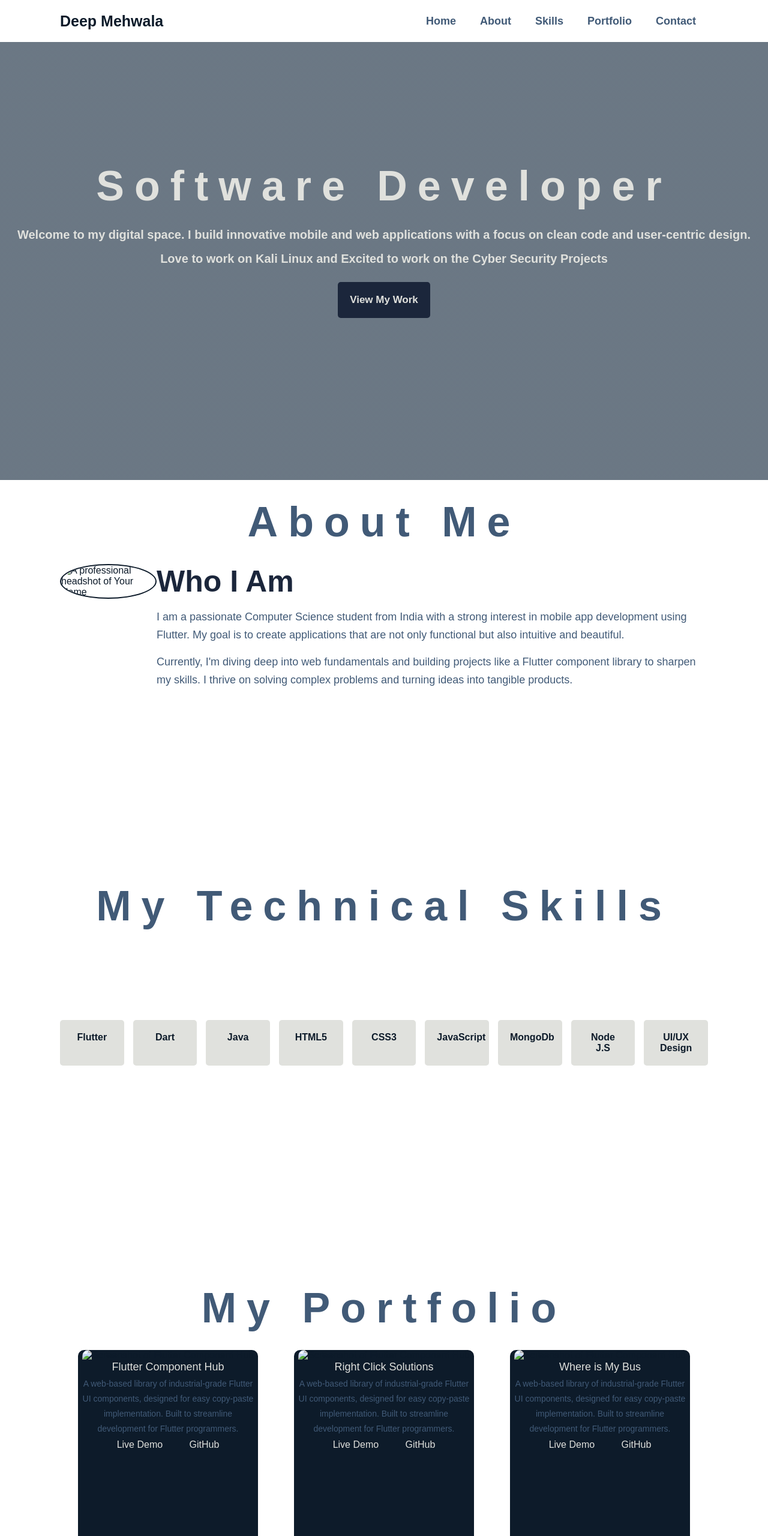
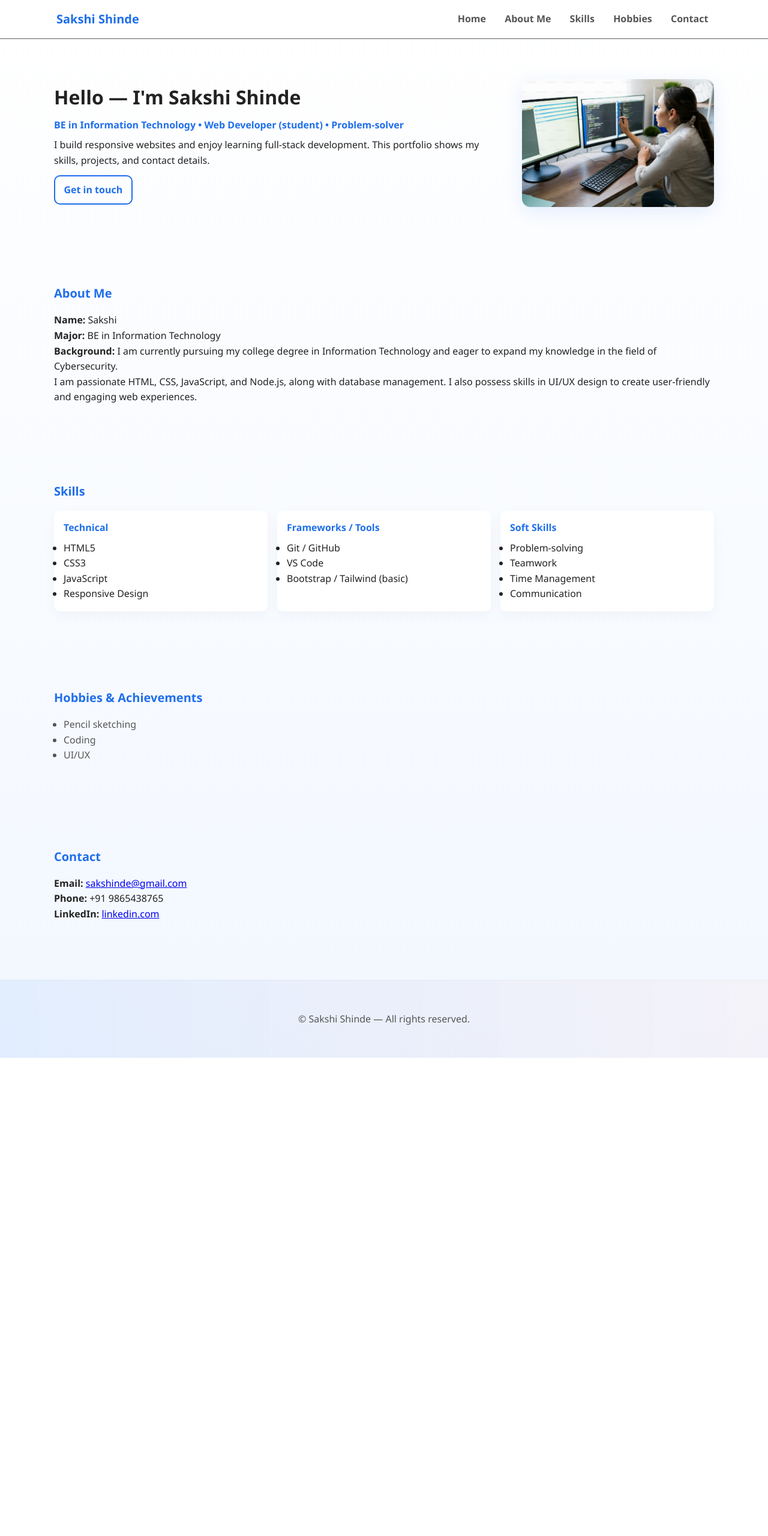
Before and after one commit to Informationtechnology12/portfolioo, a plain HTML site: page index.html in a window 1280 px wide. Shown: the top 2560 px of the page at 60% size. After the commit the page ends 1763 px from the top, so only its background shows below. Drawn offline with Linux system fonts and the light colour scheme; files whose address does not match are found by name.

Commit message:
Add files via upload

```diff
--- a/index.html
+++ b/index.html
@@ -1,150 +1,119 @@
-<!DOCTYPE html>
-<html lang="en">
-
+<html>
 <head>
-    <meta charset="UTF-8">
-    <meta name="viewport" content="width=device-width, initial-scale=1.0">
   <title>Portfolio</title>
-    <link rel="stylesheet" href="style.css">
+  <link rel="stylesheet" href="style.css" />
 </head>
-
 <body>
-    <header class="MainHeader">
-        <div class="container MainNav">
-            <a href="#" class="logo">Deep Mehwala</a>
-            <nav>
-                <ul>
-                    <li><a href="#home">Home</a></li>
-                    <li><a href="#about">About</a></li>
-                    <li><a href="#skills">Skills</a></li>
-                    <li><a href="#portfolio">Portfolio</a></li>
-                    <li><a href="#contact">Contact</a></li>
-                </ul>
+  <header class="header">
+    <div class="container header-inner">
+      <h1 class="title">Sakshi Shinde</h1>
+      <nav class="nav">
+        <a href="#home" class="nav-link">Home</a>
+        <a href="#about" class="nav-link">About Me</a>
+        <a href="#skills" class="nav-link">Skills</a>
+        <a href="#hobbies" class="nav-link">Hobbies</a>
+        <a href="#contact" class="nav-link">Contact</a>
       </nav>
+      <button class="menu-toggle" aria-label="Toggle menu">☰</button>
     </div>
   </header>
 
-    <main>
-        <section class="Home" id="home">
-            <div class="containers">
-                <h1>Software Developer </h1>
-                <p>Welcome to my digital space. I build innovative mobile and web applications with a focus on clean
-                    code and user-centric design.</p>
-                <p>Love to work on Kali Linux and Excited to work on the Cyber Security Projects</p>
-                <a href="#portfolio" class="btn">View My Work</a>
+  <section id="home" class="hero">
+    <div class="container hero-grid">
+      <div class="hero-text">
+        <h2>Hello — I'm Sakshi Shinde</h2>
+        <p class="lead">BE in Information Technology • Web Developer (student) • Problem-solver</p>
+        <p>I build responsive websites and enjoy learning full-stack development. This portfolio shows my skills, projects, and contact details.</p>
+        <a class="btn" href="#contact">Get in touch</a>
+      </div>
+
+      <div class="hero-image">
+        <img src="C:\Users\Sakshi\OneDrive\Desktop\Wd prac\girl.jpg" alt="Profile picture" />
+      </div>
     </div>
   </section>
 
-        <section class="About" id="about">
+  <section id="about" class="section about">
     <div class="container">
-                <h2 class="section-title">About Me</h2>
-                <!--<div class="about-content">
-                    <img src="images/abtimg.JPG" alt="A professional headshot of Your Name">
+      <h3 class="section-title">About Me</h3>
+      <div class="about-grid">
+        <div class="about-left">
         </div>
-                <div class="right-side">
-                        <h3>Who I Am</h3>
-                        <p>I am a passionate Computer Science student from India with a strong interest in mobile app development using Flutter. My goal is to create applications that are not only functional but also intuitive and beautiful.</p>
-                        <p>Currently, I'm diving deep into web fundamentals and building projects like a Flutter component library to sharpen my skills. I thrive on solving complex problems and turning ideas into tangible products.</p>
-                </div>-->
-                <div class="container-inner">
-                    <div class="left-container">
-                        <img src="images/abtimg.JPG" alt="A professional headshot of Your Name">
-                    </div>
-
-                    <div class="right-container">
-                        <h3>Who I Am</h3>
-                        <p>I am a passionate Computer Science student from India with a strong interest in mobile app
-                            development using Flutter. My goal is to create applications that are not only functional
-                            but also intuitive and beautiful.</p>
-                        <p>Currently, I'm diving deep into web fundamentals and building projects like a Flutter
-                            component library to sharpen my skills. I thrive on solving complex problems and turning
-                            ideas into tangible products.</p>
+        <div class="about-right">
+          <p><strong>Name:</strong> Sakshi</p>
+          <p><strong>Major:</strong> BE in Information Technology</p>
+          <p><strong>Background:</strong> I am currently pursuing my college degree in Information Technology and eager to expand my knowledge in the field of Cybersecurity.</p>
+          <p>I am passionate HTML, CSS, JavaScript, and Node.js, along with database management. I also possess skills in UI/UX design to create user-friendly and engaging web experiences.</p>
         </div>
       </div>
     </div>
   </section>
 
-
-        <section id="skills" class="skills">
+  <section id="skills" class="section skills">
     <div class="container">
-                <h2 class="section-title">My Technical Skills</h2>
+      <h3 class="section-title">Skills</h3>
       <div class="skills-grid">
-                    <div class="skill-item">Flutter</div>
-                    <div class="skill-item">Dart</div>
-                    <div class="skill-item">Java</div>
-                    <div class="skill-item">HTML5</div>
-                    <div class="skill-item">CSS3</div>
-                    <div class="skill-item">JavaScript</div>
-                    <div class="skill-item">MongoDb</div>
-                    <div class="skill-item">Node J.S</div>
-                    <div class="skill-item">UI/UX Design</div>
+        <div class="skill-card">
+          <h4>Technical</h4>
+          <ul>
+            <li>HTML5</li>
+            <li>CSS3</li>
+            <li>JavaScript</li>
+            <li>Responsive Design</li>
+          </ul>
         </div>
+        <div class="skill-card">
+          <h4>Frameworks / Tools</h4>
+          <ul>
+            <li>Git / GitHub</li>
+            <li>VS Code</li>
+            <li>Bootstrap / Tailwind (basic)</li>
+          </ul>
         </div>
-        </section>
-
-
-        <section id="portfolio" class="portfolio">
-            <div class="container">
-                <h2 class="section-title">My Portfolio</h2>
-                <div class="container-inner-port">
-                    <div class="cards">
-                        <img src="images/card1.jpg" width="100%" height="50%" alt="Screenshot of Flutter Component Hub">
-                        <div class="project-content">
-                            <h3>Flutter Component Hub</h3>
-                            <p>A web-based library of industrial-grade Flutter UI components, designed for easy
-                                copy-paste implementation. Built to streamline development for Flutter programmers.</p>
-                            <div class="project-links">
-                                <a href="#" target="_blank">Live Demo</a>
-                                <a href="#" target="_blank">GitHub</a>
-                            </div>
-                        </div>
-                    </div>
-
-                    <div class="cards">
-                        <img src="images/rcs.png" width="100%" height="50%" alt="Screenshot of Flutter Component Hub">
-                        <div class="project-content">
-                            <h3>Right Click Solutions</h3>
-                            <p>A web-based library of industrial-grade Flutter UI components, designed for easy
-                                copy-paste implementation. Built to streamline development for Flutter programmers.</p>
-                            <div class="project-links">
-                                <a href="#" target="_blank">Live Demo</a>
-                                <a href="#" target="_blank">GitHub</a>
-                            </div>
-                        </div>
-                    </div>
-
-                    <div class="cards">
-                        <img src="images/bus.jpg" width="100%" height="50%" alt="Screenshot of Flutter Component Hub">
-                        <div class="project-content">
-                            <h3>Where is My Bus</h3>
-                            <p>A web-based library of industrial-grade Flutter UI components, designed for easy
-                                copy-paste implementation. Built to streamline development for Flutter programmers.</p>
-                            <div class="project-links">
-                                <a href="#" target="_blank">Live Demo</a>
-                                <a href="#" target="_blank">GitHub</a>
-                            </div>
-                        </div>
+        <div class="skill-card">
+          <h4>Soft Skills</h4>
+          <ul>
+            <li>Problem-solving</li>
+            <li>Teamwork</li>
+            <li>Time Management</li>
+            <li>Communication</li>
+          </ul>
         </div>
       </div>
     </div>
   </section>
 
-
-        <section id="contact">
+  <section id="hobbies" class="section hobbies">
     <div class="container">
-                <h2 class="section-title">Get In Touch</h2>
-                <div class="contact-info">
-                    <p>I'm currently seeking new opportunities and am open to collaboration. Feel free to reach out!</p>
-                    <p>Email: <a href="mailto:deepmehwala@gmail.com">deepmehwala@gmail.com</a></p>
+      <h3 class="section-title">Hobbies & Achievements</h3>
+      <div class="hobbies-list">
+        <ul>
+          <li>Pencil sketching</li>
+          <li>Coding</li>
+          <li>UI/UX</li>
+        </ul>
       </div>
     </div>
   </section>
 
-    </main>
+  <section id="contact" class="section contact">
+    <div class="container">
+      <h3 class="section-title">Contact</h3>
 
-     <footer class="main-footer">
-        <p>&copy; 2025 Deep Mehwala. All Rights Reserved.</p>
+      <div class="contact-grid">
+        <div class="contact-info">
+          <p><strong>Email:</strong> <a href="mailto:sakshinde@gmail.com">sakshinde@gmail.com</a></p>
+          <p><strong>Phone:</strong> +91 9865438765</p>
+          <p><strong>LinkedIn:</strong> <a href="#" target="_blank" rel="noopener">linkedin.com</a></p>
+        </div>
+      </div>
+    </div>
+  </section>
+
+  <footer class="site-footer">
+    <div class="container footer-inner">
+      <p>© <span id="year"></span> Sakshi Shinde — All rights reserved.</p>
+    </div>
   </footer>
 </body>
-
 </html>
--- a/style.css
+++ b/style.css
@@ -1,382 +1,169 @@
-* {
-    margin: 0;
-    padding: 0;
-    box-sizing: border-box;
+
+* { box-sizing: border-box; margin: 0; padding: 0; }
+:root{
+  --primary: #1f6feb;
+  --accent: #ff7a59;
+  --bg: #f6f9ff;
+  --text: #222;
+  --muted: #555;
+  --max-width: 1100px;
+  --radius: 12px;
+  --gap: 1.25rem;
+  font-family: "Segoe UI", Roboto, "Helvetica Neue", Arial, sans-serif;
 }
 
 body {
-    background-color: white;
-    font-family: Arial, Helvetica, sans-serif;
-    color: #0d1b2a;
+  background: linear-gradient(180deg, #ffffff 0%, #f2f7ff 100%);
+  color: #222;
+  line-height: 1.6;
 }
 
 .container {
-    max-width: 1100px;
-    margin: auto;
-    padding: 10px;
+  width: 92%;
+  max-width: var(--max-width);
+  margin: 0 auto;
+  padding: 2rem 0;
 }
 
-.MainHeader {
-    background-color: white;
-    box-shadow: black;
-    position: fixed;
-    width: 100%;
-    top: 0;
-    left: 0;
+.header{
+  position: fixed;
+  top: 0;
+  left: 0;
+  right: 0;
+  background: white;
+  border-bottom: 1px solid rgb(94, 94, 94);
+}
+.header-inner{
+  display:flex;
+  align-items:center;
+  justify-content:space-between;
+  gap:16px;
+  padding: 12px 0;
+}
+.title {
+  font-size: 20px;
+  color: #1f6feb;
+  margin-left: 4px;
+}
+.nav {
+  display:flex;
+  gap: 0.75rem;
+  align-items:center;
+}
+.nav-link{
+  text-decoration:none;
+  color: var(--muted);
+  padding: 0.45rem 0.6rem;
+  border-radius: 8px;
+  transition: all 180ms ease;
+  font-weight: 600;
+}
+.nav-link:hover{
+  color: #fff;
+  background: var(--primary);
+  transform: translateY(-2px);
 }
 
-.MainNav {
-    display: flex;
-    justify-content: space-between;
-    align-items: center;
-    height: 70px;
+.menu-toggle {
+  display:none;
+  background: transparent;
+  border: none;
+  font-size: 1.25rem;
 }
 
-.MainNav .logo {
-    font-size: 25px;
-    font-weight: 700;
-    text-decoration: none;
-    color: #0d1b2a;
+.hero{
+  padding-top: 6.25rem;
+  padding-bottom: 2rem;
+}
+.hero-grid{
+  display:grid;
+  grid-template-columns: 1fr 320px;
+  gap: 2rem;
+  align-items:center;
+}
+.hero-text h2{ font-size: 2rem; margin-bottom: 0.5rem; }
+.lead { color:var(--primary); font-weight:600; margin-bottom: 0.5rem; }
+.hero-image img{
+  width: 100%;
+  max-width: 320px;
+  border-radius:14px;
+  box-shadow: 0 8px 30px rgba(31,111,235,0.12);
+  display:block;
+  object-fit:cover;
 }
 
-.MainNav ul {
-    display: flex;
-    list-style: none;
+.section { padding: 2rem 0; }
+
+.section-title { font-size: 1.25rem; margin-bottom: 1rem; color:#1f6feb; }
+
+.skills-grid{
+  display:flex;
+  gap: 1rem;
+  flex-wrap:wrap;
 }
+.skill-card{
+  flex:1 1 220px;
+  background: white;
+  padding: 1rem;
+  border-radius: 10px;
+  box-shadow: 0 6px 20px rgba(12,40,80,0.04);
+}
+.skill-card h4{ margin-bottom: 0.5rem; color: var(--primary); }
 
-.MainNav ul li a {
-    padding: 20px;
-    font-size: 18px;
-    font-weight: 700;
-    text-decoration: none;
-    color: #415a77;
-}
+.hobbies-list ul{ margin-left: 1rem; margin-bottom: 0.75rem; color:var(--muted); }
 
-.MainNav ul li a:hover {
-    color: #1b263b;
-}
-
-.Home {
-    background: linear-gradient(rgba(44, 62, 80, 0.7), rgba(44, 62, 80, 0.7)), url('images/home.jpg');
-    height: 100vh;
-    background-position: center;
-    background-repeat: no-repeat;
-    background-size: cover;
-    text-align: center;
-    display: flex;
-    justify-content: center;
-    align-items: center;
-}
-
-h1 {
-    font-size: 70px;
-    font-weight: 700;
-    color: #e0e1dd;
-    letter-spacing: 17px;
-    margin-bottom: 30px;
-}
-
-.Home p {
-    font-size: 20px;
-    color: #e0e1dd;
-    font-weight: 700;
-    margin-bottom: 17px;
+.contact-grid{
+  display:grid;
+  grid-template-columns: 1fr 1fr;
+  gap: 1.25rem;
+  align-items:center;
 }
 
 .btn {
-    margin-top: 10px;
-    display: inline-block;
-    background: #1b263b;
-    color: #e0e1dd;
-    padding: 20px;
-    border: none;
-    border-radius: 5px;
-    text-decoration: none;
-    font-size: 17px;
-    font-weight: 700;
-    cursor: pointer;
-    transition: background 0.5s ease-in-out;
+  display:inline-block;
+  text-decoration:none;
+  padding: 0.6rem 0.9rem;
+  border-radius: 10px;
+  background: transparent;
+  border: 2px solid var(--primary);
+  color: var(--primary);
+  font-weight:700;
+  margin-top: 0.75rem;
+  cursor:pointer;
+}
+.btn:hover{
+  background: var(--primary);
+  color:white;
+  transform: translateY(-3px);
+}
+.btn-primary {
+  background: var(--primary);
+  color: #fff;
+  border: none;
 }
 
-.btn:hover {
-    color: #415a77;
-    background: #e0e1dd;
+.site-footer{
+  margin-top: 2rem;
+  padding: 1.25rem 0;
+  background: linear-gradient(90deg, rgba(31,111,235,0.08), rgba(255,122,89,0.04));
+  border-top: 1px solid rgba(0,0,0,0.03);
+}
+.footer-inner { text-align: center; color: var(--muted); }
+
+@media (max-width: 900px){
+  .hero-grid{ grid-template-columns: 1fr; }
+  .about-grid{ grid-template-columns: 1fr; text-align:center; }
+  .contact-grid{ grid-template-columns: 1fr; }
+  .skills-grid{ justify-content: center; }
+}
+@media (max-width: 700px){
+  .nav { display:none; position: absolute; top: 100%; right: 1rem; background: white; padding: 0.75rem; border-radius: 8px; box-shadow: 0 6px 18px rgba(0,0,0,0.08); flex-direction: column; width: 200px; }
+  .nav.nav-open { display:flex; }
+  .menu-toggle { display:block; }
+  .header-inner { gap: 0.5rem; }
+  .site-title { font-size: 1rem; }
 }
 
-.About {
-    background: #ffff;
-    height: 80vh;
+@keyframes fadeIn {
+  to { opacity: 1; transform: translateY(0); }
 }
-
-.section-title {
-    display: flex;
-    justify-content: center;
-    text-align: center;
-}
-
-h2 {
-    font-size: 70px;
-    font-weight: 700;
-    color: #415a77;
-    letter-spacing: 17px;
-    margin-top: 20px;
-    margin-bottom: 30px;
-}
-
-.about-content img {
-    width: 30%;
-    border-radius: 50%;
-}
-
-.right-side {
-    display: flex;
-    justify-content: right;
-}
-
-.container-inner {
-    display: flex;
-    justify-content: space-evenly;
-
-}
-
-.left-container img {
-    width: 70%;
-    border-radius: 50%;
-    border: 2px solid #0d1b2a;
-}
-
-.right-container h3 {
-    font-size: 50px;
-    font-weight: 700;
-    color: #1b263b;
-}
-
-.right-container p {
-    margin-top: 15px;
-    font-size: 18px;
-    font-weight: 500;
-    color: #415a77;
-    line-height: 30px;
-}
-
-.skills .container {
-    height: 80vh;
-
-}
-
-
-.skills-grid {
-    margin-top: 150px;
-    display: grid;
-    grid-template-columns: repeat(auto-fit, minmax(100px, 1fr));
-    gap: 15px;
-    text-align: center;
-}
-
-.skill-item {
-    background: #e0e1dd;
-    padding: 20px;
-    border-radius: 5px;
-    box-shadow: black;
-    font-weight: 600;
-    transition: transform 0.3s ease;
-}
-
-.skill-item:hover {
-    transform: translateY(-5px);
-}
-
-.portfolio {
-    height: 80vh;
-    width: 100%;
-}
-
-.portfolio .container {
-    margin-top: 30px;
-}
-
-.container-inner-port {
-    display: flex;
-    justify-content: space-around;
-    text-align: center;
-}
-
-
-.cards {
-    width: 300px;
-    height: 400px;
-    background-color: #0d1b2a;
-    border-radius: 10px;
-    transition: 0.5s ease-in-out;
-}
-
-.cards img {
-    border-top-left-radius: 10px;
-    border-top-right-radius: 10px;
-}
-
-.project-content h3 {
-    font-size: 18px;
-    font-weight: 400;
-    color: #e0e1dd;
-}
-
-.project-content p {
-    font-size: 14px;
-    font-weight: 500;
-    line-height: 25px;
-    color: #415a77;
-    padding: 5px;
-}
-
-.project-links a {
-    font-size: 16px;
-    text-decoration: none;
-    color: #e0e1dd;
-    padding: 20px;
-
-}
-
-.cards:hover {
-    transform: translateY(-10px);
-}
-
-#contact {
-    background: #1b263b;
-    color: #e0e1dd;
-    height: 50vh;
-}
-
-#contact .section-title {
-    color: #e0e1dd;
-}
-
-.contact-info {
-    text-align: center;
-    font-size: 20px;
-}
-
-.contact-info a {
-    color: #e0e1dd;
-    text-decoration: none;
-}
-
-.main-footer {
-    background: #1b263b;
-    color: #e0e1dd;
-    text-align: center;
-    padding: 2rem 0;
-    border-top: 1px solid #4a627a;
-}
-
-@media (max-width: 992px) {
-    h1 {
-        font-size: 50px;
-        letter-spacing: 10px;
-    }
-
-    h2 {
-        font-size: 50px;
-        letter-spacing: 10px;
-    }
-
-    .MainNav ul li a {
-        padding: 15px;
-        font-size: 16px;
-    }
-
-    .container-inner {
-        flex-direction: column;
-        align-items: center;
-        text-align: center;
-    }
-
-    .left-container img {
-        width: 200px;
-        margin-bottom: 20px;
-    }
-
-    .skills-grid {
-        margin-top: 50px;
-        grid-template-columns: repeat(2, 1fr);
-    }
-
-    .container-inner-port {
-        flex-wrap: wrap;
-        gap: 20px;
-    }
-
-    .cards {
-        width: 250px;
-        height: auto;
-    }
-}
-
-@media (max-width: 600px) {
-    .MainNav {
-        flex-direction: column;
-        height: auto;
-        padding: 10px 0;
-    }
-
-    .MainNav ul {
-        flex-direction: column;
-        align-items: center;
-    }
-
-    .MainNav ul li {
-        margin: 5px 0;
-    }
-
-    h1 {
-        font-size: 35px;
-        letter-spacing: 5px;
-    }
-
-    h2 {
-        font-size: 35px;
-        letter-spacing: 5px;
-    }
-
-    .Home {
-        padding: 20px;
-        height: auto;
-    }
-
-    .Home p {
-        font-size: 16px;
-    }
-
-    .btn {
-        padding: 12px 18px;
-        font-size: 15px;
-    }
-
-    .skills-grid {
-        grid-template-columns: 1fr;
-    }
-
-    .container-inner-port {
-        flex-direction: column;
-        align-items: center;
-    }
-
-    .cards {
-        width: 90%;
-        max-width: 300px;
-    }
-
-    .right-container h3 {
-        font-size: 30px;
-    }
-
-    .right-container p {
-        font-size: 16px;
-        line-height: 25px;
-    }
-
-    #contact {
-        height: auto;
-        padding: 20px 10px;
-    }
-}
```
Also changed, not shown: girl.jpg (added). Lines whose indentation alone changed are shown as unchanged.
